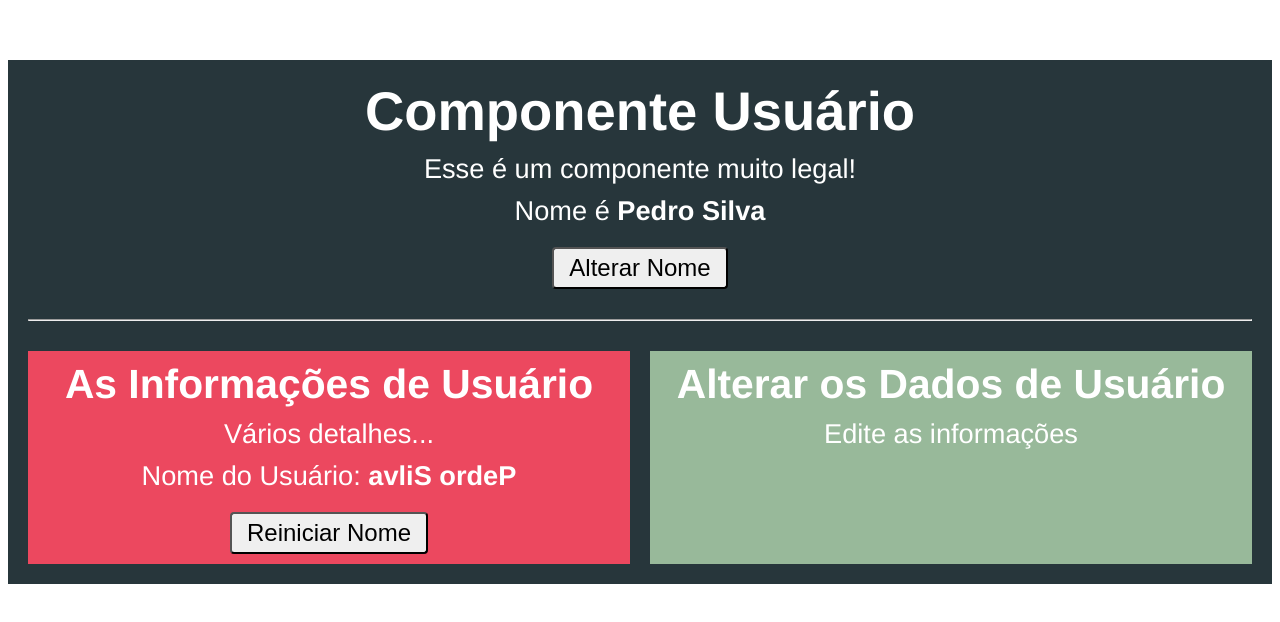
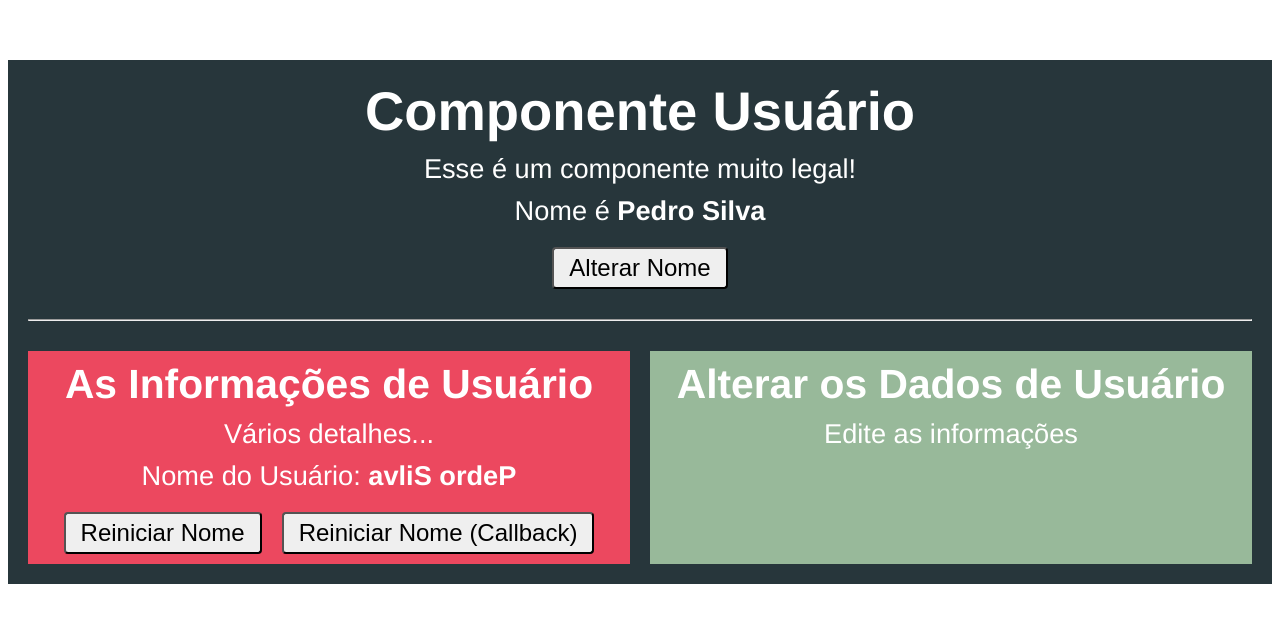
Before and after one commit to rbarros/vue-js-completo, a Vue app in the folder componentes-comunicacao/comunicacao/: page / in a window 1280 px wide. Shown: the top 622 px of the page. Built offline with nearby package versions, Linux system fonts and the light colour scheme.

Commit message:
Comunicação indireta com Callback pai para filho.

```diff
--- a/componentes-comunicacao/comunicacao/src/components/Usuario.vue
+++ b/componentes-comunicacao/comunicacao/src/components/Usuario.vue
@@ -8,7 +8,8 @@
         <div class="componentes">
             <app-usuario-info
                 :nome="nome"
-                @nomeMudou="nome = $event.antigo + $event.novo" />
+                @nomeMudou="nome = $event.antigo + $event.novo"
+                :reiniciarFn="reiniciarNome" />
             <app-usuario-editar />
         </div>
     </div>
@@ -28,6 +29,9 @@
     methods: {
         alterarNome() {
             this.nome = 'Ana'
+        },
+        reiniciarNome() {
+            this.nome = 'Pedro'
         }
     }
 }
--- a/componentes-comunicacao/comunicacao/src/components/UsuarioInfo.vue
+++ b/componentes-comunicacao/comunicacao/src/components/UsuarioInfo.vue
@@ -4,6 +4,7 @@
         <p>Vários detalhes...</p>
         <p>Nome do Usuário: <strong>{{ inverteNome() }}</strong></p>
         <button @click="reiniciarNome">Reiniciar Nome</button>
+        <button @click="reiniciarFn">Reiniciar Nome (Callback)</button>
     </div>
 </template>
 
@@ -17,7 +18,8 @@
             //     return Array(10).fill(0).join(',')
             // }
             default: 'Anônimo',
-        }
+        },
+        reiniciarFn: Function
     },
     methods: {
         inverteNome() {
```
